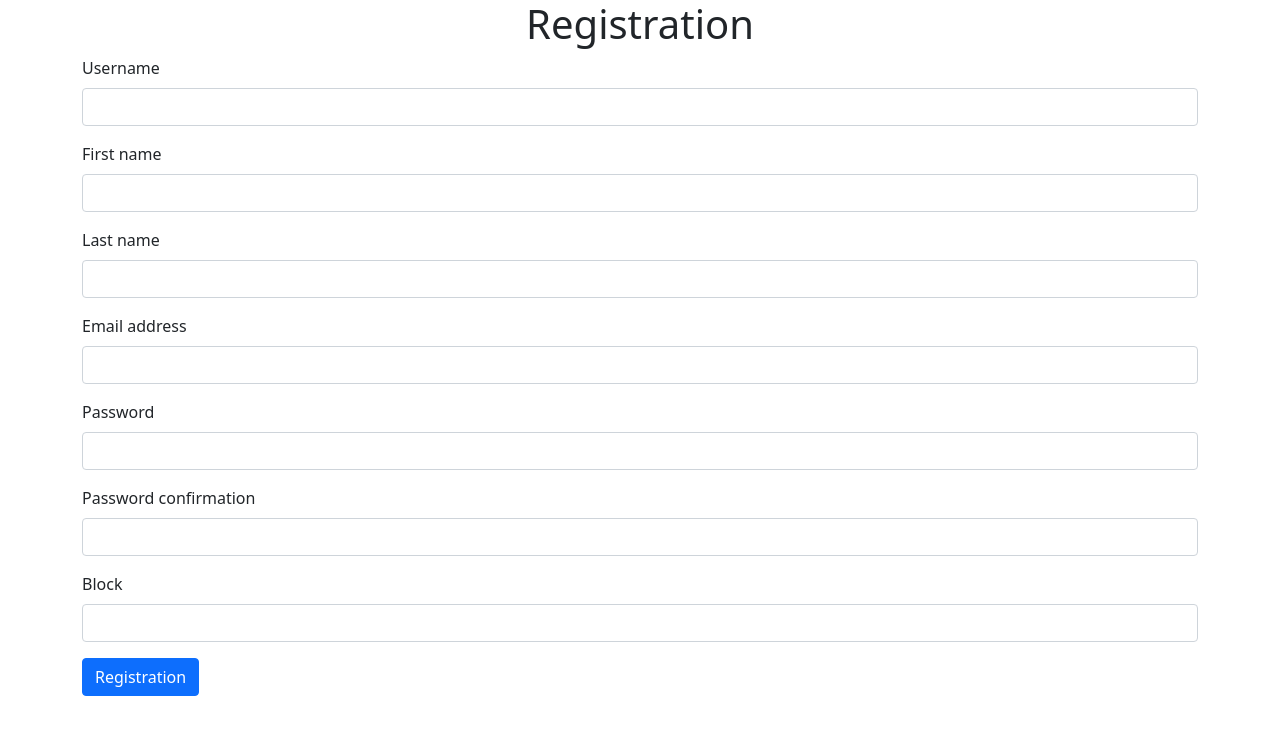
After one commit to Squizi/CashierApp, a Django app: page /signup/ in a window 1280 px wide. The commit adds this page. Shown: the top 735 px of the page. Run offline with Django 3.2, Linux system fonts and the light colour scheme; parts of the project's set-up code (start-up, migrations or seed data) failed here and were passed over; some libraries are stand-ins or nearby versions.

Commit message:
Registration, Sign In and Sign Out done.

```diff
--- a/Cashier/urls.py
+++ b/Cashier/urls.py
@@ -15,8 +15,12 @@ Including another URLconf
 """
 from django.contrib import admin
 from django.urls import path, include
+from django.conf import settings
+from django.conf.urls.static import static
 
 urlpatterns = [
     path('admin/', admin.site.urls),
     path('', include('CashierApp.urls')),
-]
+ ]
+
+#+ static(settings.STATIC_URL, document_root=settings.STATIC_ROOT)
--- /dev/null
+++ b/CashierApp/forms.py
@@ -0,0 +1,13 @@
+from django.forms import ModelForm
+from django.contrib.auth.forms import UserCreationForm
+from django import forms
+from django.contrib.auth.models import User
+from .models import Cashier
+
+
+class CreateUserForm(UserCreationForm):
+    block = forms.CharField(max_length=255, required=True, help_text='Required. Mas len 255.')
+
+    class Meta:
+        model = Cashier
+        fields = ['username', 'first_name', 'last_name', 'email', 'password1', 'password2', 'block']
--- a/CashierApp/models.py
+++ b/CashierApp/models.py
@@ -1,11 +1,10 @@
 from django.db import models
+from django.contrib.auth.models import AbstractUser
 
 # Create your models here.
 
 
-class Cashier(models.Model):
-    full_name = models.CharField(max_length=255)
-    email = models.CharField(max_length=255)
+class Cashier(AbstractUser):
     block = models.CharField(max_length=255)
 
 
--- /dev/null
+++ b/CashierApp/static/css/style.css
@@ -0,0 +1,11 @@
+h1 {
+    text-align: center;
+}
+
+.border1{
+    border-bottom: black !important;
+    border-top: black !important;
+    border-bottom: 1px;
+    border-top: 1px;
+    margin: 10px;
+}
--- a/CashierApp/templates/css/style.css
+++ /dev/null
@@ -1,4 +0,0 @@
-h1 {
-    text-align: center;
-    margin: 10px;
-}
--- /dev/null
+++ b/CashierApp/templates/registration.html
@@ -0,0 +1,203 @@
+<!doctype html>
+<html lang="en">
+  <head>
+    <!-- Required meta tags -->
+    <meta charset="utf-8">
+    <meta name="viewport" content="width=device-width, initial-scale=1">
+
+    <!-- Bootstrap CSS -->
+    <link href="https://cdn.jsdelivr.net/npm/bootstrap@5.0.1/dist/css/bootstrap.min.css" rel="stylesheet" integrity="sha384-+0n0xVW2eSR5OomGNYDnhzAbDsOXxcvSN1TPprVMTNDbiYZCxYbOOl7+AMvyTG2x" crossorigin="anonymous">
+    <link href="../static/css/style.css" rel="stylesheet">
+
+    <title>CashierApp</title>
+  </head>
+  <body>
+    <h1>Registration</h1>
+
+
+    <div class="container">
+        <form method="post" action="/signup/">
+            {% csrf_token %}
+          <div class="mb-3">
+            <label class="form-label">Username</label>
+            <input type="text" class="form-control" name="username">
+          </div>
+          <div class="mb-3">
+            <label class="form-label">First name</label>
+            <input type="text" class="form-control" name="first_name">
+          </div>
+          <div class="mb-3">
+            <label class="form-label">Last name</label>
+            <input type="text" class="form-control" name="last_name">
+          </div>
+          <div class="mb-3">
+            <label  class="form-label">Email address</label>
+            <input type="email" class="form-control" name="email">
+          </div>
+          <div class="mb-3">
+            <label class="form-label">Password</label>
+            <input type="password" class="form-control"  name="password1">
+          </div>
+          <div class="mb-3">
+            <label class="form-label">Password confirmation</label>
+            <input type="password" class="form-control"  name="password2">
+          </div>
+          <div class="mb-3">
+            <label class="form-label">Block</label>
+            <input type="text" class="form-control"  name="block">
+          </div>
+          <button type="submit" class="btn btn-primary">Registration</button>
+        </form>
+    </div>
+    <!-- Optional JavaScript; choose one of the two! -->
+
+    <!-- Option 1: Bootstrap Bundle with Popper -->
+    <script src="https://cdn.jsdelivr.net/npm/bootstrap@5.0.1/dist/js/bootstrap.bundle.min.js" integrity="sha384-gtEjrD/SeCtmISkJkNUaaKMoLD0//ElJ19smozuHV6z3Iehds+3Ulb9Bn9Plx0x4" crossorigin="anonymous"></script>
+
+    <!-- Option 2: Separate Popper and Bootstrap JS -->
+    <!--
+    <script src="https://cdn.jsdelivr.net/npm/@popperjs/core@2.9.2/dist/umd/popper.min.js" integrity="sha384-IQsoLXl5PILFhosVNubq5LC7Qb9DXgDA9i+tQ8Zj3iwWAwPtgFTxbJ8NT4GN1R8p" crossorigin="anonymous"></script>
+    <script src="https://cdn.jsdelivr.net/npm/bootstrap@5.0.1/dist/js/bootstrap.min.js" integrity="sha384-Atwg2Pkwv9vp0ygtn1JAojH0nYbwNJLPhwyoVbhoPwBhjQPR5VtM2+xf0Uwh9KtT" crossorigin="anonymous"></script>
+    -->
+  </body>
+</html>
+
+
+
+{#<!DOCTYPE html>#}
+{#<html>#}
+{##}
+{#<head>#}
+{#	<title>Login</title>#}
+{#	<link rel="stylesheet" href="https://stackpath.bootstrapcdn.com/bootstrap/4.1.3/css/bootstrap.min.css" integrity="sha384-MCw98/SFnGE8fJT3GXwEOngsV7Zt27NXFoaoApmYm81iuXoPkFOJwJ8ERdknLPMO" crossorigin="anonymous">#}
+{#	<script src="https://ajax.googleapis.com/ajax/libs/jquery/3.3.1/jquery.min.js"></script>#}
+{#	<link rel="stylesheet" href="https://use.fontawesome.com/releases/v5.6.1/css/all.css" integrity="sha384-gfdkjb5BdAXd+lj+gudLWI+BXq4IuLW5IT+brZEZsLFm++aCMlF1V92rMkPaX4PP" crossorigin="anonymous">#}
+{##}
+{#	<style>#}
+{#		body,#}
+{#		html {#}
+{#			margin: 0;#}
+{#			padding: 0;#}
+{#			height: 100%;#}
+{#			background: #7abecc !important;#}
+{#		}#}
+{#		.user_card {#}
+{#			width: 350px;#}
+{#			margin-top: auto;#}
+{#			margin-bottom: auto;#}
+{#			background: #74cfbf;#}
+{#			position: relative;#}
+{#			display: flex;#}
+{#			justify-content: center;#}
+{#			flex-direction: column;#}
+{#			padding: 10px;#}
+{#			box-shadow: 0 4px 8px 0 rgba(0, 0, 0, 0.2), 0 6px 20px 0 rgba(0, 0, 0, 0.19);#}
+{#			-webkit-box-shadow: 0 4px 8px 0 rgba(0, 0, 0, 0.2), 0 6px 20px 0 rgba(0, 0, 0, 0.19);#}
+{#			-moz-box-shadow: 0 4px 8px 0 rgba(0, 0, 0, 0.2), 0 6px 20px 0 rgba(0, 0, 0, 0.19);#}
+{#			border-radius: 5px;#}
+{##}
+{#		}#}
+{##}
+{#		.form_container {#}
+{#			margin-top: 20px;#}
+{#		}#}
+{##}
+{#		#form-title{#}
+{#			color: #fff;#}
+{#		}#}
+{#		.login_btn {#}
+{#			width: 100%;#}
+{#			background: #33ccff !important;#}
+{#			color: white !important;#}
+{#		}#}
+{#		.login_btn:focus {#}
+{#			box-shadow: none !important;#}
+{#			outline: 0px !important;#}
+{#		}#}
+{#		.login_container {#}
+{#			padding: 0 2rem;#}
+{#		}#}
+{#		.input-group-text {#}
+{#			background: #f7ba5b !important;#}
+{#			color: white !important;#}
+{#			border: 0 !important;#}
+{#			border-radius: 0.25rem 0 0 0.25rem !important;#}
+{#		}#}
+{#		.input_user,#}
+{#		.input_pass:focus {#}
+{#			box-shadow: none !important;#}
+{#			outline: 0px !important;#}
+{#		}#}
+{##}
+{#	</style>#}
+{##}
+{#</head>#}
+{#<body>#}
+{#	<div class="container h-100">#}
+{#		<div class="d-flex justify-content-center h-100">#}
+{#			<div class="user_card">#}
+{#				<div class="d-flex justify-content-center">#}
+{#					<h3 id="form-title">REGISTER ACCOUNT</h3>#}
+{#				</div>#}
+{#				<div class="d-flex justify-content-center form_container">#}
+{##}
+{#					<form method="POST" action="">#}
+{#						<div class="input-group mb-3">#}
+{#							<div class="input-group-append">#}
+{#								<span class="input-group-text"><i class="fas fa-user"></i></span>#}
+{#							</div>#}
+{#							<input type="text" name="username">#}
+{#						</div>#}
+{#						<div class="input-group mb-2">#}
+{#							<div class="input-group-append">#}
+{#								<span class="input-group-text"><i class="fas fa-envelope-square"></i></span>#}
+{#							</div>#}
+{#							<input type="email" name="email">#}
+{#						</div>#}
+{#						<div class="input-group mb-2">#}
+{#							<div class="input-group-append">#}
+{#								<span class="input-group-text"><i class="fas fa-key"></i></span>#}
+{#							</div>#}
+{#							<input type="text" name="password1">#}
+{#						</div>#}
+{#						<div class="input-group mb-2">#}
+{#							<div class="input-group-append">#}
+{#								<span class="input-group-text"><i class="fas fa-key"></i></span>#}
+{#							</div>#}
+{#							<input type="text" name="password2">#}
+{#						</div>#}
+{##}
+{#				   		<div class="d-flex justify-content-center mt-3 login_container">#}
+{#				 			<input class="btn login_btn" type="submit" value="Register Account">#}
+{#				   		</div>#}
+{#					</form>#}
+{#				</div>#}
+{##}
+{#				<div class="mt-4">#}
+{#					<div class="d-flex justify-content-center links">#}
+{#						Already have an account? <a href="{% url 'login' %}" class="ml-2">Login</a>#}
+{#					</div>#}
+{#				</div>#}
+{#			</div>#}
+{#		</div>#}
+{#	</div>#}
+{#	<script>#}
+{#						/* Because i didnt set placeholder values in forms.py they will be set here using vanilla Javascript#}
+{#		//We start indexing at one because CSRF_token is considered and input field#}
+{#		 */#}
+{##}
+{#		//Query All input fields#}
+{#		var form_fields = document.getElementsByTagName('input')#}
+{#		form_fields[1].placeholder='First name..';#}
+{#		form_fields[2].placeholder='Last name..';#}
+{#		form_fields[3].placeholder='Email...';#}
+{#		form_fields[4].placeholder='Enter password...';#}
+{#		form_fields[4].placeholder='Block...';#}
+{##}
+{##}
+{#		for (var field in form_fields){#}
+{#			form_fields[field].className += ' form-control'#}
+{#		}#}
+{#	</script>#}
+{#</body>#}
+{#</html>#}
--- a/CashierApp/urls.py
+++ b/CashierApp/urls.py
@@ -1,8 +1,13 @@
 from django.urls import path
-from .views import RegistrationView, SignInView, ResidentsView
+from .views import RegistrationView, SignInView, ResidentsView, AddPaymentsView
+from . import views
 
 urlpatterns = [
     path('registration/', RegistrationView.as_view(), name='registration'),
-    path('signin/', SignInView.as_view(), name='signin'),
-    path('', ResidentsView.as_view(), name='index'),
+    path('signup/', views.signup, name='signup'),
+    path('payment/', AddPaymentsView.as_view(), name='payment'),
+    path('signin/', views.signin, name='signin'),
+    path('index/', views.index,  name='index'),
+    path('', views.index, name='index'),
+    path('signout/', views.signout, name='signout'),
 ]
--- a/CashierApp/views.py
+++ b/CashierApp/views.py
@@ -1,6 +1,11 @@
-from django.shortcuts import render
+from django.contrib import messages
 from django.views.generic import TemplateView
-from django.http import HttpResponse
+from django.contrib.auth import login, authenticate, logout
+from django.contrib.auth.forms import UserCreationForm, AuthenticationForm
+from django.shortcuts import render, redirect
+from CashierApp.forms import CreateUserForm
+
+
 
 # Create your views here.
 
@@ -8,8 +13,60 @@ from django.http import HttpResponse
 class RegistrationView(TemplateView):
     template_name = 'registration.html'
 
+
 class SignInView(TemplateView):
     template_name = 'signin.html'
 
+
 class ResidentsView(TemplateView):
     template_name = 'index.html'
+
+
+def index(request):
+    if not request.user.is_authenticated:
+        return redirect("signin")
+    return render(request, 'index.html')
+
+
+class AddPaymentsView(TemplateView):
+    template_name = 'payment.html'
+
+
+def signup(request):
+    if request.method == 'POST':
+        form = CreateUserForm(request.POST)
+        if form.is_valid():
+            form.save()
+            username = form.cleaned_data.get('username')
+            raw_password = form.cleaned_data.get('password1')
+            user = authenticate(username=username, password=raw_password)
+            login(request, user)
+            return redirect('index')
+    else:
+        form = CreateUserForm()
+    return render(request, 'registration.html', {'form': form})
+
+
+def signin(request):
+    if request.method == "POST":
+        form = AuthenticationForm(request, data=request.POST)
+        if form.is_valid():
+            username = form.cleaned_data.get('username')
+            password = form.cleaned_data.get('password')
+            user = authenticate(username=username, password=password)
+            if user is not None:
+                login(request, user)
+                messages.info(request, f"You are now logged in as {username}.")
+                return redirect("index")
+            else:
+                messages.error(request, "Invalid username or password.")
+        else:
+            messages.error(request, "Invalid username or password.")
+    form = AuthenticationForm()
+    return render(request=request, template_name="signin.html", context={"login_form": form})
+
+
+def signout(request):
+    logout(request)
+    messages.info(request, "You have successfully signed out.")
+    return redirect("signin")
```
Also changed, not shown: Cashier/settings.py (+24 -0 lines), CashierApp/templates/CashierApp/index.html (deleted, +0 -47 lines), CashierApp/templates/base.html (+34 -9 lines), CashierApp/templates/index.html (+22 -0 lines), CashierApp/templates/payment.html (added, +7 -0 lines), CashierApp/templates/signin.html (+11 -7 lines), CashierApp/static/js/function.js (added), db.sqlite3 (deleted).
